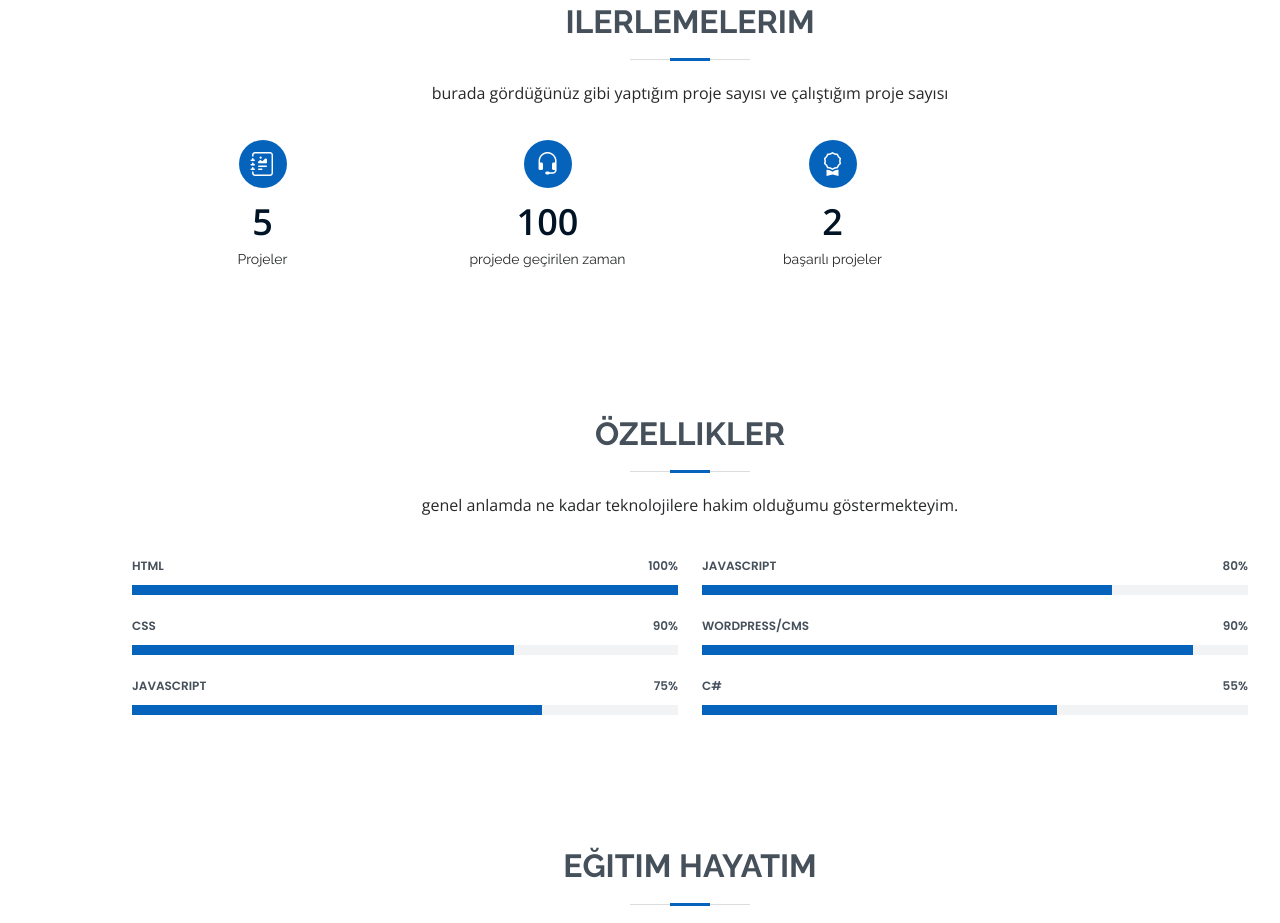
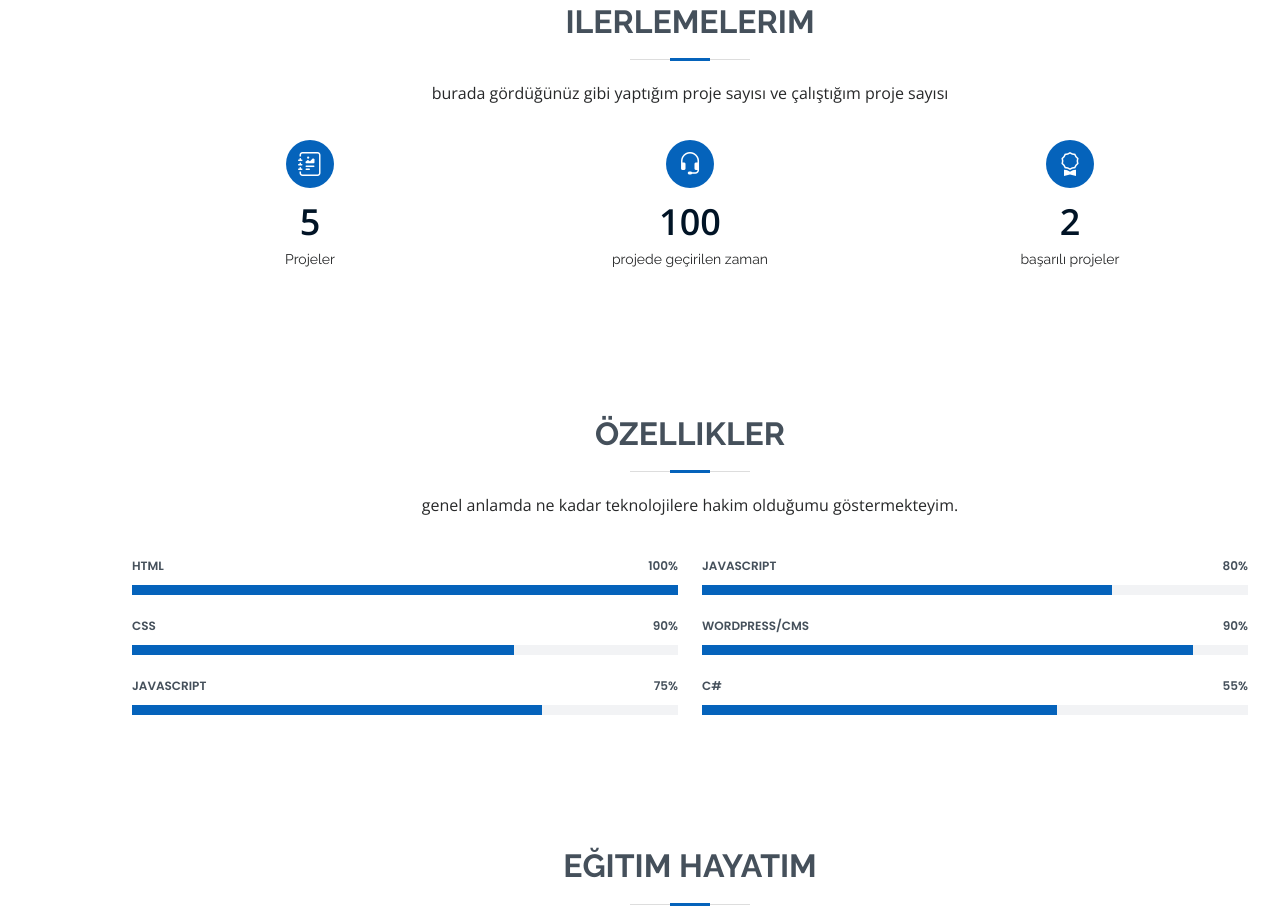
Before and after one commit to omerfarukk55/my_web_site_portfolyo, a plain HTML site: page index.html in a window 1280 px wide. Shown: the part 1658-2581 px from the top of the page. Drawn offline with nearby package versions, Linux system fonts and the light colour scheme.

Commit message:
Update index.html

```diff
--- a/index.html
+++ b/index.html
@@ -130,7 +130,7 @@
                     <p>burada gördüğünüz gibi yaptığım proje sayısı ve çalıştığım proje sayısı</p>
                 </div>
 
-                <div class="row">
+                <div class="row d-flex justify-content-around">
 
 
 
@@ -142,7 +142,7 @@
                         </div>
                     </div>
 
-                    <div class="col-lg-3 col-md-6 mt-5 mt-lg-0">
+                    <div class="col-lg-3 col-md-6 mt-5 mt-lg-0 ">
                         <div class="count-box">
                             <i class="bi bi-headset"></i>
                             <span data-purecounter-start="0" data-purecounter-end="100" data-purecounter-duration="1" class="purecounter"></span>
```
